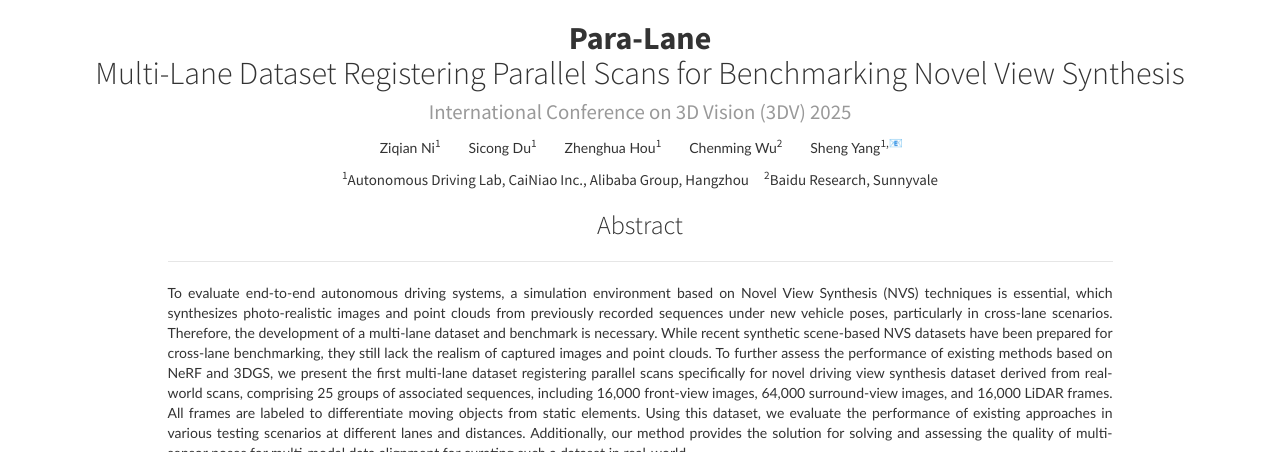
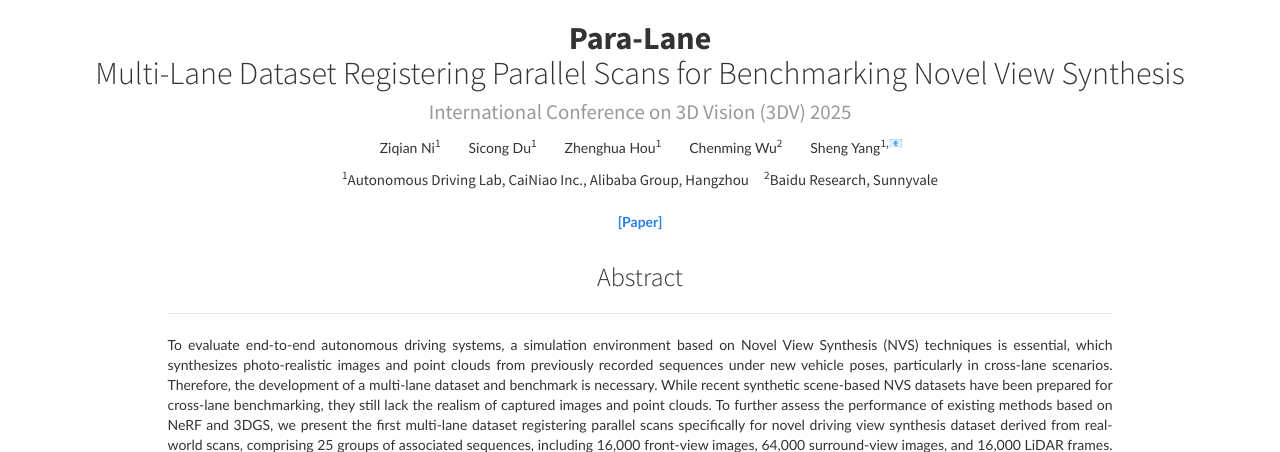
Before and after one commit to nizqleo/paralane-dataset, a plain HTML site: page index.html in a window 1280 px wide. Shown: the top 452 px of the page. Drawn offline with nearby package versions, Linux system fonts and the light colour scheme.

Commit message:
add paper link

```diff
--- a/index.html
+++ b/index.html
@@ -93,6 +93,13 @@
             <sup>2</sup>Baidu Research, Sunnyvale<br>
         </div>
 
+    </div>
+
+    <div class="row">
+        <div class="col-md-12 text-center">
+            <br>
+            <p><a href="https://openreview.net/pdf?id=NXS1xZLUFr" target="_blank"><strong>[Paper]</strong></a></p>
+        </div>
     </div>
 
     <div class="row">
```
